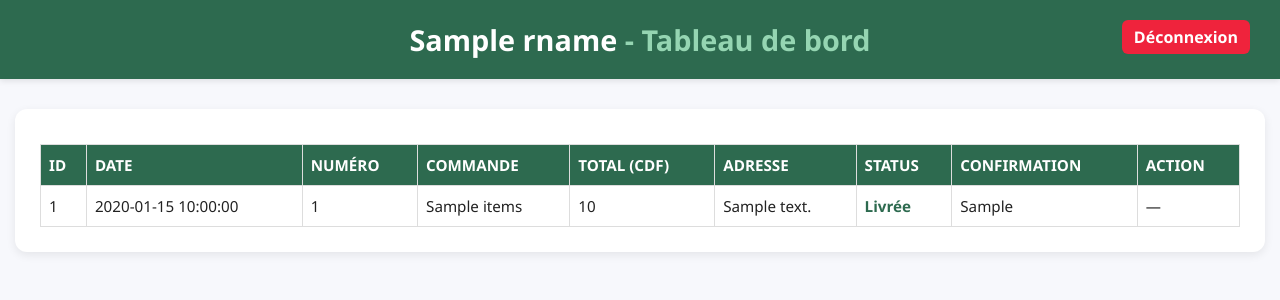
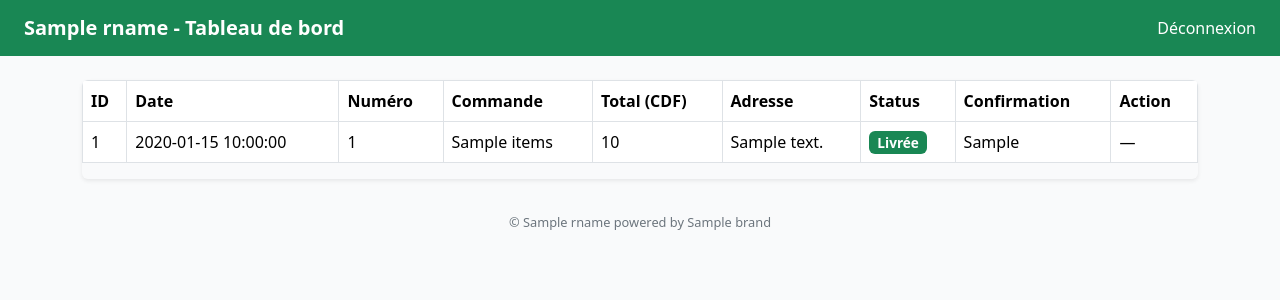
Before and after one commit to bakaherve/whatsapp_restobot, a Flask app: template templates/dashboard.html in a window 1280 px wide. Shown: the top 300 px of the page. Run offline with Flask 3, Linux system fonts and the light colour scheme; the template is opened without the code that fills it: most values are stand-ins (such as "Sample title", 1, 10 or a date in 2020).

Commit message:
Update dashboard.html

```diff
--- a/templates/dashboard.html
+++ b/templates/dashboard.html
@@ -3,143 +3,61 @@
 <head>
     <meta charset="UTF-8">
     <meta name="viewport" content="width=device-width, initial-scale=1.0">
-    <title>{{ rname }} - Tableau de bord</title>
+    <title>{{ rname or "Mama Mia Restaurant" }} - Tableau de bord</title>
+    <link href="https://cdn.jsdelivr.net/npm/bootstrap@5.3.3/dist/css/bootstrap.min.css" rel="stylesheet">
     <style>
-        :root {
-            --brand-color: #2d6a4f;
-            --accent-color: #95d5b2;
-            --bg-light: #f7f8fc;
-            --text-dark: #222;
+        body {
+            background-color: #f9fafb;
         }
-        body {
-            font-family: "Segoe UI", Arial, sans-serif;
-            background-color: var(--bg-light);
-            color: var(--text-dark);
-            margin: 0;
-            padding: 0;
+        .navbar {
+            background-color: #198754;
         }
-        header {
-            background-color: var(--brand-color);
-            color: white;
-            padding: 20px;
-            text-align: center;
-            position: sticky;
-            top: 0;
-            box-shadow: 0 2px 6px rgba(0,0,0,0.1);
-        }
-        header h1 {
-            margin: 0;
-            font-size: 1.8rem;
-        }
-        header span {
-            color: var(--accent-color);
+        .navbar-brand {
+            color: white !important;
+            font-weight: 600;
         }
         .logout {
-            position: absolute;
-            top: 20px;
-            right: 30px;
-            background-color: #ef233c;
-            color: white;
-            padding: 6px 12px;
-            border-radius: 6px;
+            color: #fff;
             text-decoration: none;
-            font-weight: 600;
         }
         .logout:hover {
-            background-color: #d90429;
+            text-decoration: underline;
         }
-
-        main {
-            margin: 30px auto;
-            width: 95%;
-            max-width: 1200px;
-            background: white;
-            padding: 25px;
-            border-radius: 12px;
-            box-shadow: 0 3px 10px rgba(0,0,0,0.08);
-        }
-
         table {
-            border-collapse: collapse;
-            width: 100%;
-            margin-top: 10px;
-        }
-        th, td {
-            border: 1px solid #ddd;
-            padding: 10px 8px;
-            text-align: left;
-            font-size: 0.95rem;
+            background-color: white;
         }
         th {
-            background-color: var(--brand-color);
-            color: white;
-            text-transform: uppercase;
+            background-color: #e9ecef;
         }
-        tr:nth-child(even) { background-color: #f9f9f9; }
-        tr:hover { background-color: #f1f1f1; }
-
-        .delivered {
-            color: #2d6a4f;
-            font-weight: 600;
+        td, th {
+            vertical-align: middle !important;
         }
-        .pending {
-            color: #ff6b6b;
-            font-weight: 600;
+        .btn-sm {
+            padding: 3px 8px;
         }
-
-        form {
-            display: inline;
+        .badge-status {
+            font-size: 0.85rem;
+            padding: 0.35em 0.6em;
         }
-        button {
-            background-color: var(--brand-color);
-            color: white;
-            border: none;
-            padding: 6px 10px;
-            border-radius: 5px;
-            cursor: pointer;
-            font-weight: 600;
-        }
-        button:hover {
-            background-color: #1b4332;
-        }
-
-        @media (max-width: 768px) {
-            table, thead, tbody, th, td, tr {
-                display: block;
-            }
-            th {
-                display: none;
-            }
-            td {
-                border: none;
-                border-bottom: 1px solid #ddd;
-                position: relative;
-                padding-left: 50%;
-                text-align: right;
-            }
-            td::before {
-                content: attr(data-label);
-                position: absolute;
-                left: 10px;
-                width: 45%;
-                white-space: nowrap;
-                text-align: left;
-                font-weight: 600;
-                color: #555;
-            }
+        footer {
+            font-size: 0.8rem;
+            color: #6c757d;
+            text-align: center;
+            padding: 10px 0;
         }
     </style>
 </head>
 <body>
 
-<header>
-    <h1>{{ rname }} <span>- Tableau de bord</span></h1>
-    <a class="logout" href="/logout">Déconnexion</a>
-</header>
+<nav class="navbar px-4">
+    <span class="navbar-brand">{{ rname or "Mama Mia Restaurant" }} - Tableau de bord</span>
+    <a href="{{ url_for('logout') }}" class="logout">Déconnexion</a>
+</nav>
 
-<main>
+<div class="container mt-4">
     {% if orders %}
-    <table>
+    <div class="table-responsive shadow-sm rounded">
+        <table class="table table-bordered table-hover align-middle">
             <thead>
                 <tr>
                     <th>ID</th>
@@ -156,25 +74,25 @@
             <tbody>
                 {% for order in orders %}
                 <tr>
-                <td data-label="ID">{{ order['id'] }}</td>
-                <td data-label="Date">{{ order['date'] }}</td>
-                <td data-label="Numéro">{{ order['number'] }}</td>
-                <td data-label="Commande">{{ order['items'] }}</td>
-                <td data-label="Total">{{ order['total'] }}</td>
-                <td data-label="Adresse">{{ order['address'] }}</td>
-                <td data-label="Status">
-                    {% if order['status'] == 'delivered' %}
-                        <span class="delivered">Livrée</span>
+                    <td>{{ order.id }}</td>
+                    <td>{{ order.date[:19].replace("T"," ") if order.date else "" }}</td>
+                    <td>{{ order.number }}</td>
+                    <td>{{ order.items }}</td>
+                    <td>{{ "{:,}".format(order.total|int) }}</td>
+                    <td>{{ order.address }}</td>
+                    <td>
+                        {% if order.status == "delivered" %}
+                            <span class="badge bg-success badge-status">Livrée</span>
                         {% else %}
-                        <span class="pending">En attente</span>
+                            <span class="badge bg-warning text-dark badge-status">En attente</span>
                         {% endif %}
                     </td>
-                <td data-label="Confirmation">{{ order['confirmed_by'] if order['confirmed_by'] else "—" }}</td>
-                <td data-label="Action">
-                    {% if order['status'] != 'delivered' %}
-                        <form method="POST" action="/update_status">
-                            <input type="hidden" name="order_id" value="{{ order['id'] }}">
-                            <button type="submit">✅ Marquer livrée</button>
+                    <td>{{ order.confirmed_by or "—" }}</td>
+                    <td>
+                        {% if order.status != "delivered" %}
+                        <form action="{{ url_for('update_status') }}" method="post">
+                            <input type="hidden" name="order_id" value="{{ order.id }}">
+                            <button class="btn btn-success btn-sm">✅ Livrée</button>
                         </form>
                         {% else %}
                         —
@@ -184,10 +102,15 @@
                 {% endfor %}
             </tbody>
         </table>
+    </div>
     {% else %}
-        <p>Aucune commande disponible.</p>
+        <div class="alert alert-info mt-4 text-center">Aucune commande enregistrée.</div>
     {% endif %}
-</main>
+</div>
+
+<footer class="mt-4">
+    © {{ rname or "Mama Mia" }} powered by {{ brand or "RestoBot" }}
+</footer>
 
 </body>
 </html>
```
Lines whose indentation alone changed are shown as unchanged.
